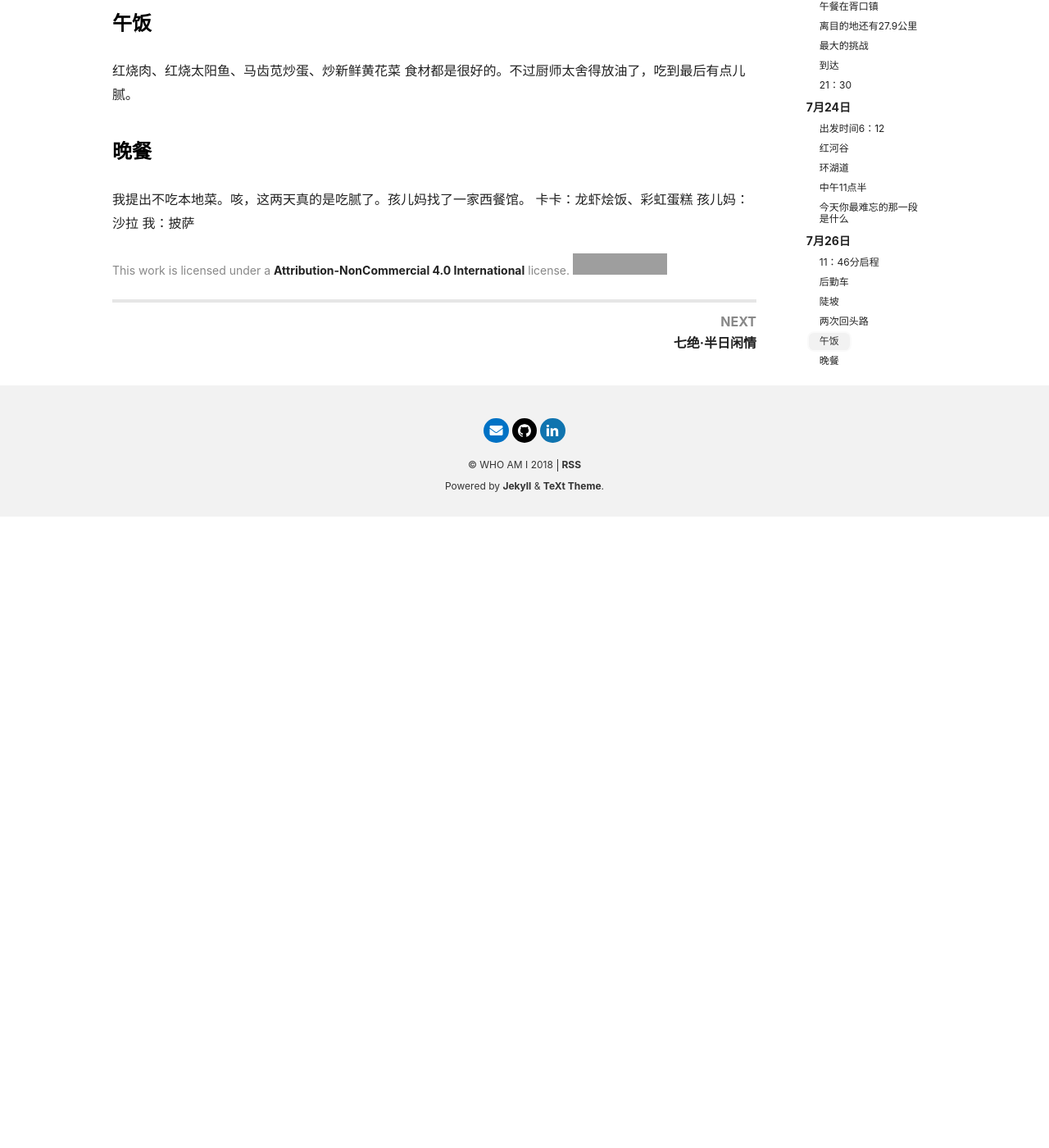
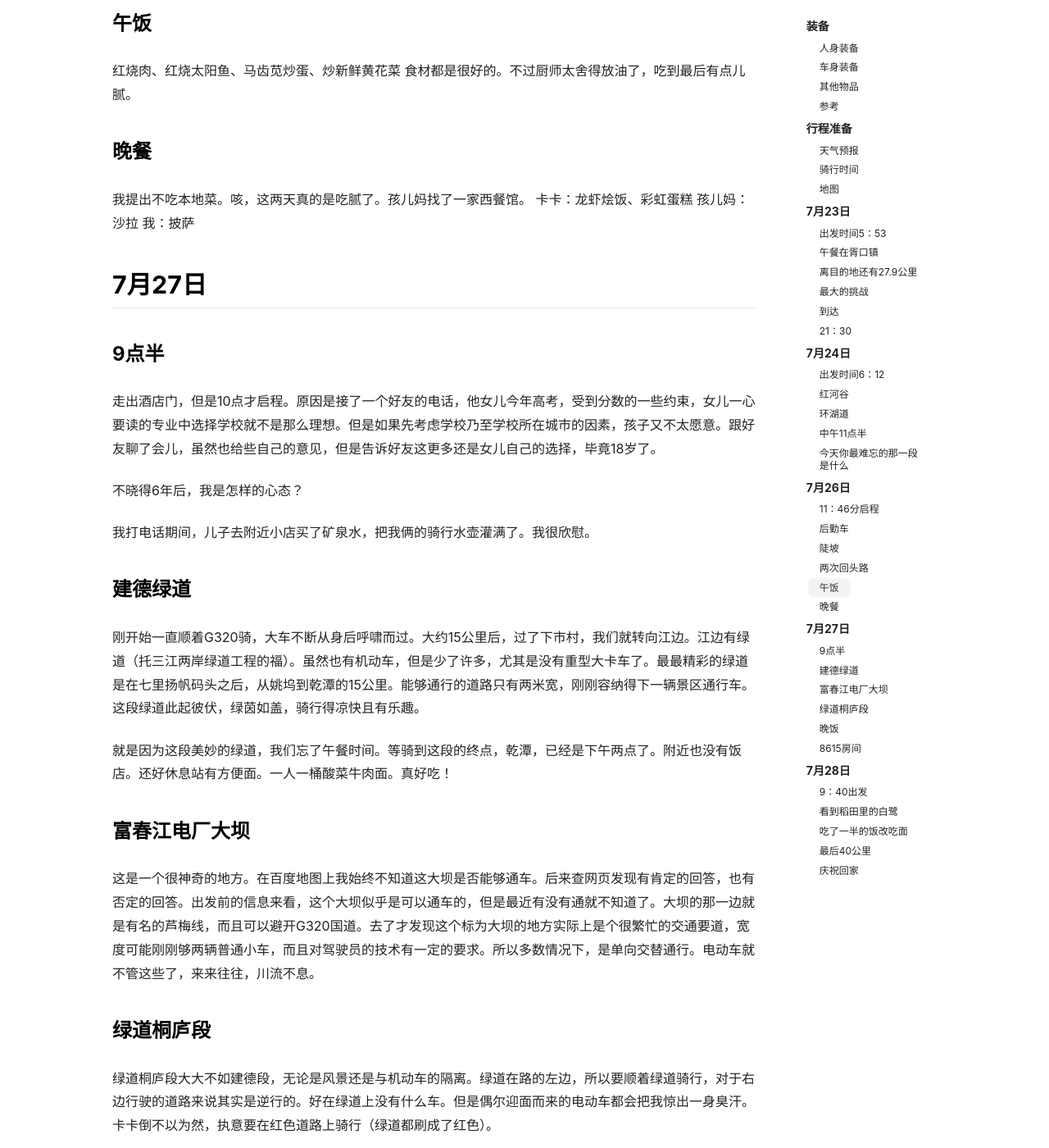
Before and after one commit to wjmmx/wjmmx.github.io, a Jekyll site: the page built from _posts/2020-07-22-Go_To_Thousands_of_Lake_By_Bike.md, in a window 1280 px wide and 1400 px high, scrolled down 6132 px. Shown: the whole window at 82% size. Built offline with Jekyll 4.4.1, drawn with Linux system fonts in a browser that asks for light colours; nearby versions of some CDN libraries; comment, search, counter and statistics services are not loaded; before the commit the page ends 6762 px from its top, so only the background shows below that; some of the changed text lies outside the part shown; grey boxes are pictures that could not be loaded.

Commit message:
第4,5天骑行

```diff
--- a/_posts/2020-07-22-Go_To_Thousands_of_Lake_By_Bike.md
+++ b/_posts/2020-07-22-Go_To_Thousands_of_Lake_By_Bike.md
@@ -201,3 +201,61 @@
 卡卡：龙虾烩饭、彩虹蛋糕
 孩儿妈：沙拉
 我：披萨
+
+## 7月27日
+
+### 9点半
+
+走出酒店门，但是10点才启程。原因是接了一个好友的电话，他女儿今年高考，受到分数的一些约束，女儿一心要读的专业中选择学校就不是那么理想。但是如果先考虑学校乃至学校所在城市的因素，孩子又不太愿意。跟好友聊了会儿，虽然也给些自己的意见，但是告诉好友这更多还是女儿自己的选择，毕竟18岁了。
+
+不晓得6年后，我是怎样的心态？
+
+我打电话期间，儿子去附近小店买了矿泉水，把我俩的骑行水壶灌满了。我很欣慰。
+
+### 建德绿道
+
+刚开始一直顺着G320骑，大车不断从身后呼啸而过。大约15公里后，过了下市村，我们就转向江边。江边有绿道（托三江两岸绿道工程的福）。虽然也有机动车，但是少了许多，尤其是没有重型大卡车了。最最精彩的绿道是在七里扬帆码头之后，从姚坞到乾潭的15公里。能够通行的道路只有两米宽，刚刚容纳得下一辆景区通行车。这段绿道此起彼伏，绿茵如盖，骑行得凉快且有乐趣。
+
+就是因为这段美妙的绿道，我们忘了午餐时间。等骑到这段的终点，乾潭，已经是下午两点了。附近也没有饭店。还好休息站有方便面。一人一桶酸菜牛肉面。真好吃！
+
+### 富春江电厂大坝
+
+这是一个很神奇的地方。在百度地图上我始终不知道这大坝是否能够通车。后来查网页发现有肯定的回答，也有否定的回答。出发前的信息来看，这个大坝似乎是可以通车的，但是最近有没有通就不知道了。大坝的那一边就是有名的芦梅线，而且可以避开G320国道。去了才发现这个标为大坝的地方实际上是个很繁忙的交通要道，宽度可能刚刚够两辆普通小车，而且对驾驶员的技术有一定的要求。所以多数情况下，是单向交替通行。电动车就不管这些了，来来往往，川流不息。
+
+### 绿道桐庐段
+
+绿道桐庐段大大不如建德段，无论是风景还是与机动车的隔离。绿道在路的左边，所以要顺着绿道骑行，对于右边行驶的道路来说其实是逆行的。好在绿道上没有什么车。但是偶尔迎面而来的电动车都会把我惊出一身臭汗。卡卡倒不以为然，执意要在红色道路上骑行（绿道都刷成了红色）。
+
+### 晚饭
+
+我们谁也不想再吃本地菜（基本上就是辣辣的红烧鱼、红烧肉，还有放了很多油的炒时蔬），晚饭吃日料。一人一碗面，另外点了一个鲜虾鳗鱼寿司。寿司先上来（一共8个），当时刚好接个电话，电话过后发现只剩下俩。咳咳，对老爸还算不错的，居然还剩了两个。
+
+### 8615房间
+
+
+## 7月28日
+
+### 9：40出发
+
+12公里后拐到江边上的410县道。27公里后又回到G320，35公里处有个山水农庄吃饭。
+
+### 看到稻田里的白鹭
+
+我说：漠漠水田飞白鹭，阴阴夏木啭黄鹂。卡卡，你还记得吗
+卡卡说，我忘了。
+我说，这么快就忘了？
+卡卡说，这是几年级的啊？
+我说，可能是5年级的吧
+卡卡说，那已经是很久以前的事情了。。。
+我说，啊？！
+卡卡说，不要紧，我再翻翻书就很快能记起来了。
+
+### 吃了一半的饭改吃面
+
+### 最后40公里
+
+基本上都是走的百度推荐路线。基本上也都是靠着水边。只是江滨东大道上基本上没有阴凉。太晒了！
+
+### 庆祝回家
+
+晚餐吃太二酸菜鱼。儿子，你很执着（自从吃过太二酸菜鱼之后，每次问儿子你想吃啥的结果就是太二。。。）
```
